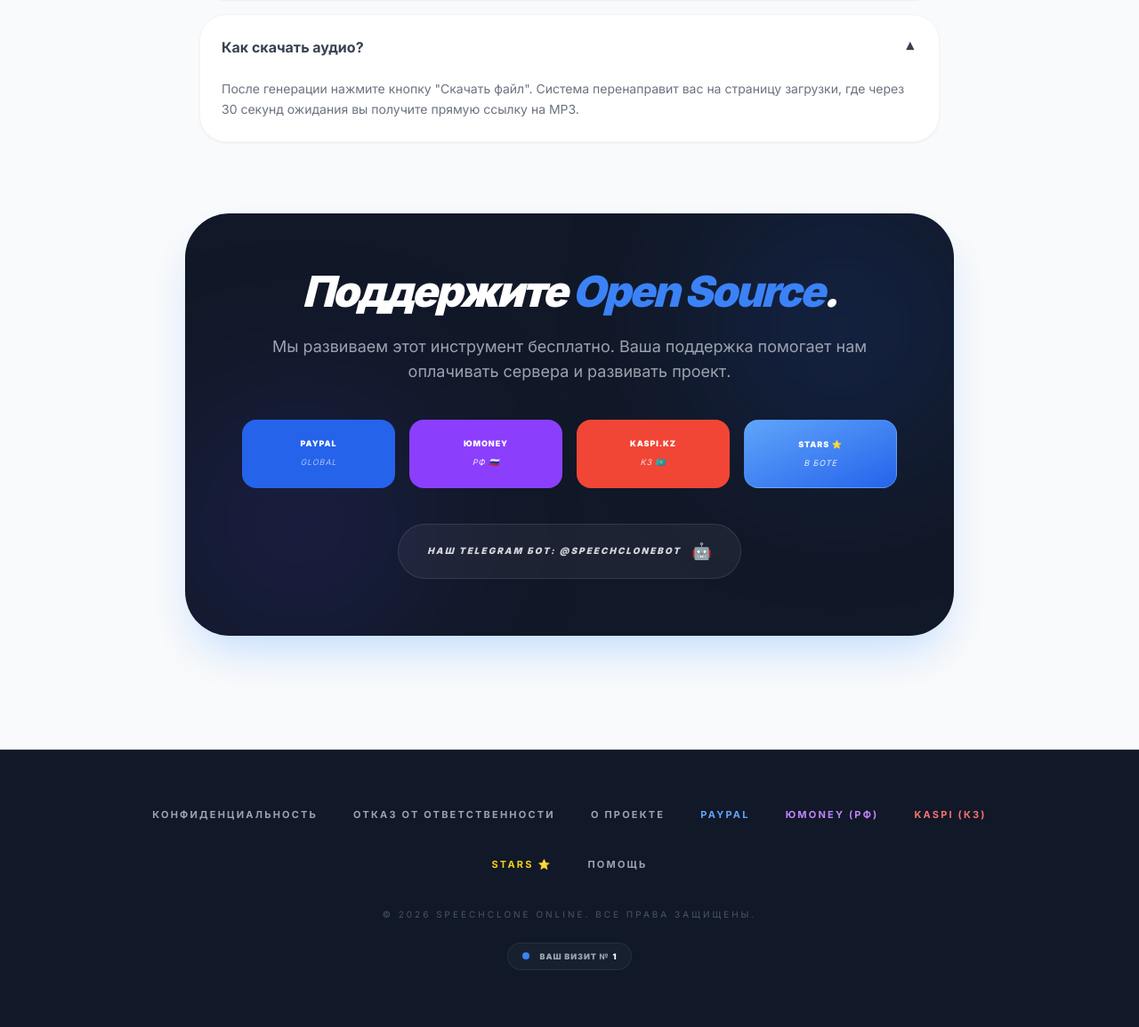
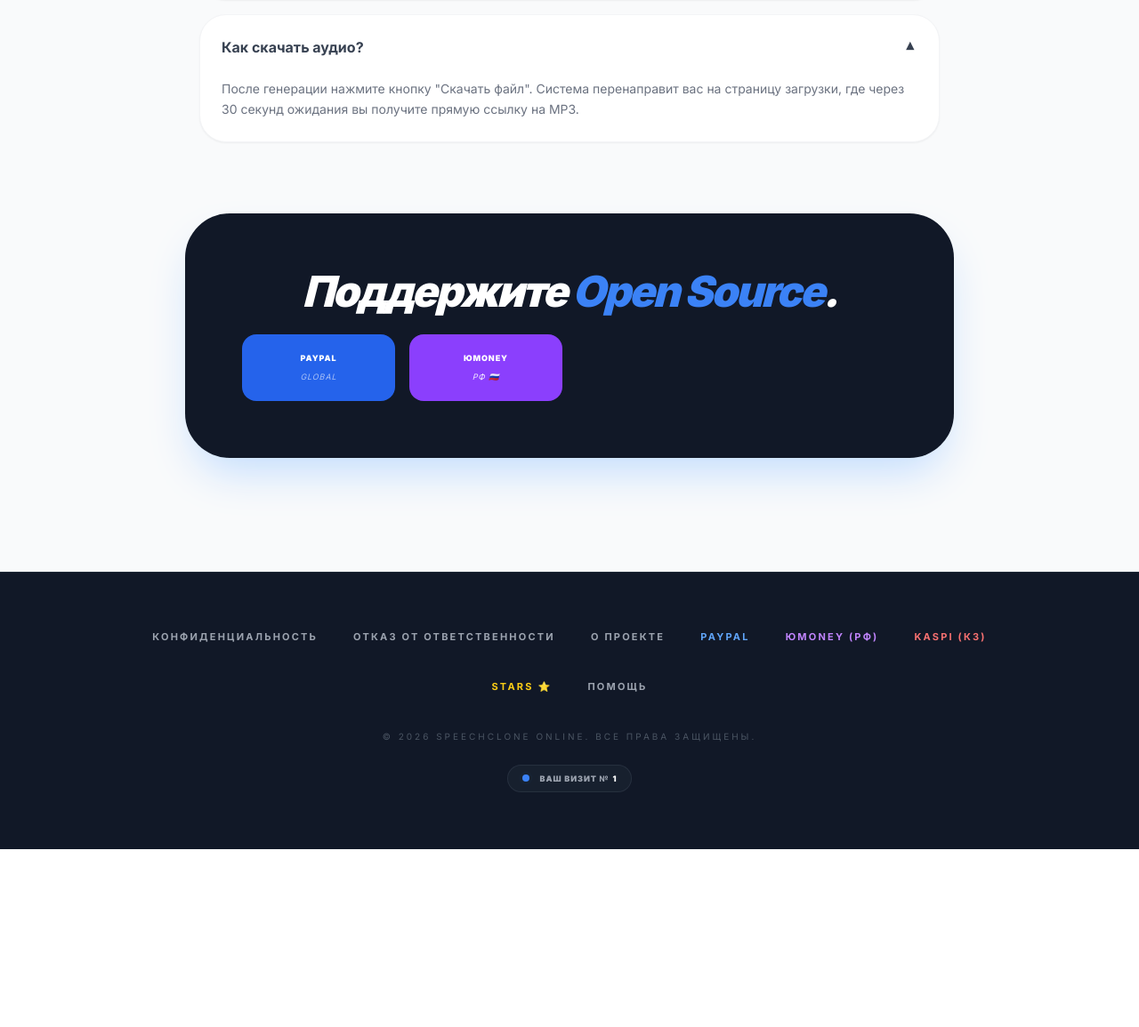
Before and after one commit to olvereal-cpu/speech-clone, a FastAPI app: page / in a window 1280 px wide. Shown: the part 1034-2189 px from the top of the page at 89% size. After the commit the page ends 1989 px from the top, so only its background shows below. Run offline with FastAPI, Linux system fonts and the light colour scheme; parts of the project's set-up code (start-up, migrations or seed data) failed here and were passed over; some libraries are stand-ins or nearby versions.

Commit message:
Update index.html

```diff
--- a/templates/index.html
+++ b/templates/index.html
@@ -117,39 +117,17 @@
         <div class="bg-gray-900 rounded-[50px] p-10 md:p-16 text-center text-white relative overflow-hidden shadow-2xl shadow-blue-200">
             <div class="relative z-10">
                 <h2 class="text-3xl md:text-5xl font-black mb-6 leading-none tracking-tighter italic">Поддержите <span class="text-blue-500">Open Source</span>.</h2>
-                <p class="text-gray-400 text-lg mb-10 max-w-2xl mx-auto font-medium">Мы развиваем этот инструмент бесплатно. Ваша поддержка помогает нам оплачивать сервера и развивать проект.</p>
-
                 <div class="grid grid-cols-2 lg:grid-cols-4 gap-4">
                     <a href="https://paypal.me/velial39@gmail.com" class="bg-blue-600 px-4 py-5 rounded-2xl font-black uppercase text-[9px] tracking-widest hover:scale-105 transition-all flex flex-col items-center gap-2">
                         <span>PayPal</span>
                         <span class="opacity-60 font-normal italic">Global</span>
                     </a>
-
                     <a href="https://yoomoney.ru/to/ТУТ_ТВОЙ_НОМЕР" class="bg-[#8b3ffd] px-4 py-5 rounded-2xl font-black uppercase text-[9px] tracking-widest hover:scale-105 transition-all flex flex-col items-center gap-2">
                         <span>ЮMoney</span>
                         <span class="opacity-90 font-normal italic">РФ 🇷🇺</span>
                     </a>
-
-                    <a href="https://kaspi.kz/pay/ТУТ_ТВОЙ_ID" class="bg-[#F14635] px-4 py-5 rounded-2xl font-black uppercase text-[9px] tracking-widest hover:scale-105 transition-all flex flex-col items-center gap-2">
-                        <span>Kaspi.kz</span>
-                        <span class="opacity-90 font-normal italic">КЗ 🇰🇿</span>
-                    </a>
-
-                    <a href="https://t.me/speechclonebot?start=donate" class="bg-gradient-to-br from-blue-400 to-blue-600 px-4 py-5 rounded-2xl font-black uppercase text-[9px] tracking-widest hover:scale-105 transition-all flex flex-col items-center gap-2 border border-blue-300/30">
-                        <span class="flex items-center gap-1">Stars ⭐️</span>
-                        <span class="opacity-90 font-normal italic">В боте</span>
-                    </a>
-                </div>
-
-                <div class="mt-10">
-                    <a href="https://t.me/speechclonebot" class="inline-flex items-center gap-3 bg-white/5 hover:bg-white/10 px-8 py-4 rounded-full transition-all border border-white/10 group">
-                        <span class="text-[10px] font-black uppercase tracking-[0.2em] italic text-gray-300 group-hover:text-white">Наш Telegram Бот: @speechclonebot</span>
-                        <span class="text-lg">🤖</span>
-                    </a>
                 </div>
             </div>
-            <div class="absolute top-0 right-0 w-64 h-64 bg-blue-600/20 rounded-full blur-[100px]"></div>
-            <div class="absolute bottom-0 left-0 w-64 h-64 bg-indigo-600/20 rounded-full blur-[100px]"></div>
         </div>
     </section>
 </main>
@@ -168,8 +146,7 @@
             </div>
         </div>
 
-        <div id="chat-messages" class="h-80 overflow-y-auto p-4 space-y-4 bg-gray-50 flex flex-col">
-            </div>
+        <div id="chat-messages" class="h-80 overflow-y-auto p-4 space-y-4 bg-gray-50 flex flex-col"></div>
 
         <div class="p-4 bg-white border-t border-gray-100 flex gap-2">
             <input type="text" id="chat-input" placeholder="Задать вопрос..." class="flex-1 bg-gray-50 border border-gray-100 rounded-2xl px-4 py-3 text-sm outline-none focus:border-blue-500 font-medium">
@@ -183,7 +160,6 @@
 <script>
 (adsbygoogle = window.adsbygoogle || []).push({});
 
-// ЛОГИКА ЧАТА
 const chatToggle = document.getElementById('chat-toggle');
 const chatWindow = document.getElementById('chat-window');
 const chatMessages = document.getElementById('chat-messages');
@@ -201,11 +177,12 @@
     chatMessages.scrollTop = chatMessages.scrollHeight;
 }
 
-// Приветствие при загрузке
+// Приветствие
 setTimeout(() => {
-    addMessage("Привет! 👋 Я ваш помощник. Чем могу помочь с озвучкой?", true);
+    addMessage("Привет! 👋 Я Спич-Бро. Чем помочь с озвучкой?", true);
 }, 1000);
 
+// Реальная отправка в Gemini через твой бэкенд
 async function handleChat() {
     const text = chatInput.value.trim();
     if (!text) return;
@@ -213,19 +190,31 @@
     addMessage(text, false);
     chatInput.value = '';
 
-    // Имитация ответа (можно заменить на fetch к твоему API)
-    setTimeout(() => {
-        let reply = "Хороший вопрос! Если вам нужно поставить ударение, просто напишите '+' перед гласной.";
-        if(text.toLowerCase().includes("голос")) reply = "У нас есть голоса для русского, украинского, казахского и многих других языков!";
-        if(text.toLowerCase().includes("цена")) reply = "Проект абсолютно бесплатный! Но вы можете поддержать нас в блоке 'Донат'.";
-        addMessage(reply, true);
-    }, 800);
+    // Индикатор печати
+    const typing = document.createElement('div');
+    typing.className = "self-start text-[10px] text-gray-400 italic ml-2";
+    typing.innerText = "Печатает...";
+    chatMessages.appendChild(typing);
+
+    try {
+        const response = await fetch('/api/chat', {
+            method: 'POST',
+            headers: { 'Content-Type': 'application/json' },
+            body: JSON.stringify({ message: text })
+        });
+        const data = await response.json();
+        typing.remove();
+        addMessage(data.reply, true);
+    } catch (e) {
+        typing.remove();
+        addMessage("Бро, сервер прилег отдохнуть. Попробуй позже! 🔌", true);
+    }
 }
 
 chatSend.onclick = handleChat;
 chatInput.onkeypress = (e) => e.key === 'Enter' && handleChat();
 
-
+// Логика генерации аудио
 async function generateAudio() {
     const btn = document.getElementById('mainBtn');
     const textInput = document.getElementById('text');
@@ -245,25 +234,14 @@
         const response = await fetch('/api/generate', {
             method: 'POST',
             headers: { 'Content-Type': 'application/json' },
-            body: JSON.stringify({
-                text: textInput.value,
-                voice: voiceSelect.value,
-                mode: mode
-            })
+            body: JSON.stringify({ text: textInput.value, voice: voiceSelect.value, mode: mode })
         });
-
         const data = await response.json();
-
         if(data.audio_url) {
             audioPlayer.src = data.audio_url;
             resultSection.classList.remove('hidden');
-
             const fileName = data.audio_url.split('/').pop();
-            downloadBtn.onclick = () => {
-                window.location.href = `/download-page?file=${fileName}`;
-            };
-
-            (adsbygoogle = window.adsbygoogle || []).push({});
+            downloadBtn.onclick = () => { window.location.href = `/download-page?file=${fileName}`; };
         }
     } catch (e) {
         alert("Ошибка на стороне API");
```
